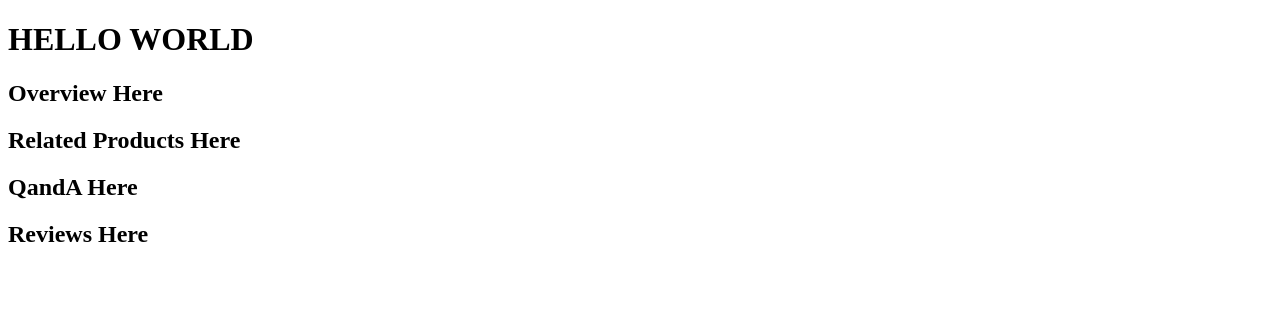
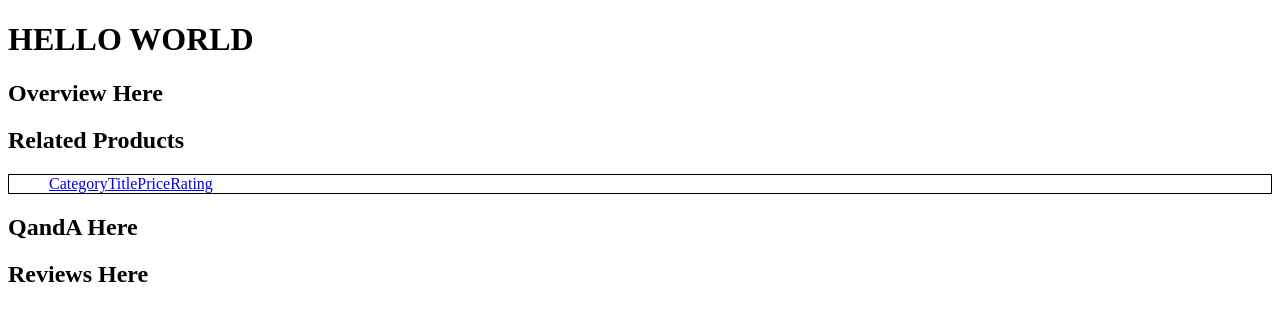
Before and after one commit to rpp31-fec-relish/Atelier, a React app: page / in a window 1280 px wide. Shown: the top 320 px of the page. Built offline with nearby package versions, Linux system fonts and the light colour scheme; no server answers; the HTML template or start-up script is replaced by a standard one.

Commit message:
Added 'Related Products' skeleton

```diff
--- /dev/null
+++ b/client/src/components/Related/RelatedProducts.jsx
@@ -0,0 +1,47 @@
+import React from 'react';
+
+const RelatedProducts = (props) => {
+  let product_id = props.product_id;
+  // This gets the list of ids related to a specific product
+  fetch(`./api/products/${product_id}/related`)
+    .then(
+      function(response) {
+        response.json().then(function(related_ids) {
+          //console.log(related_ids);
+          related_ids.forEach(product => {
+            // Add each product onto the main page
+            fetch(`./api/products/${product}`)
+              .then(
+                function(response) {
+                  response.json().then(function(product_info) {
+                    //console.log(product_info); // category, default_price, name
+                  })
+                }
+              )
+              .catch(
+                function(err) {
+                  console.log('ERR: ', err);
+                }
+              )
+          })
+        })
+      }
+    )
+    .catch(
+      function(err) {
+        console.log('ERR: ', err);
+      }
+    )
+
+  return (
+    <div class="product">
+      <a href="#category">Category</a>
+      <a href="#title">Title</a>
+      <a href="#price">Price</a>
+      <a href="#rating">Rating</a>
+    </div>
+  )
+
+}
+
+export default RelatedProducts;
--- a/client/src/components/Related/main.jsx
+++ b/client/src/components/Related/main.jsx
@@ -1,13 +1,35 @@
 import React from 'react';
+import RelatedProducts from './RelatedProducts.jsx';
 
 class Related extends React.Component {
 
   constructor(props) {
     super(props);
+    this.state = {
+      product_id: '59553'
+    }
+  }
+
+  componentDidMount() {
+    console.log('relatedproducts mounted');
+  }
+
+  comparisonChart() {
+    // compare product a to product b
+    alert('click');
   }
 
   render() {
-    return (<h2>Related Products Here</h2>);
+    return (
+      <div>
+        <header>
+          <h2>Related Products</h2>
+        </header>
+        <ul id="related" style={{border: "1px solid black"}}>
+          <RelatedProducts product_id={this.state.product_id}/>
+        </ul>
+      </div>
+    );
   }
 
 }
--- a/githubtoken.config.js
+++ b/githubtoken.config.js
@@ -1,4 +1,4 @@
 // Change this filename to 'githubtoken.js' which is in the .gitignore
 // then change 'API_TOKEN_HERE' to your github api token.
 
-module.exports = 'API_TOKEN_HERE';
+module.exports = GITHUB_API_KEY;
```
Also changed, not shown: 2 other files (tests, documents, lock files or other folders).
